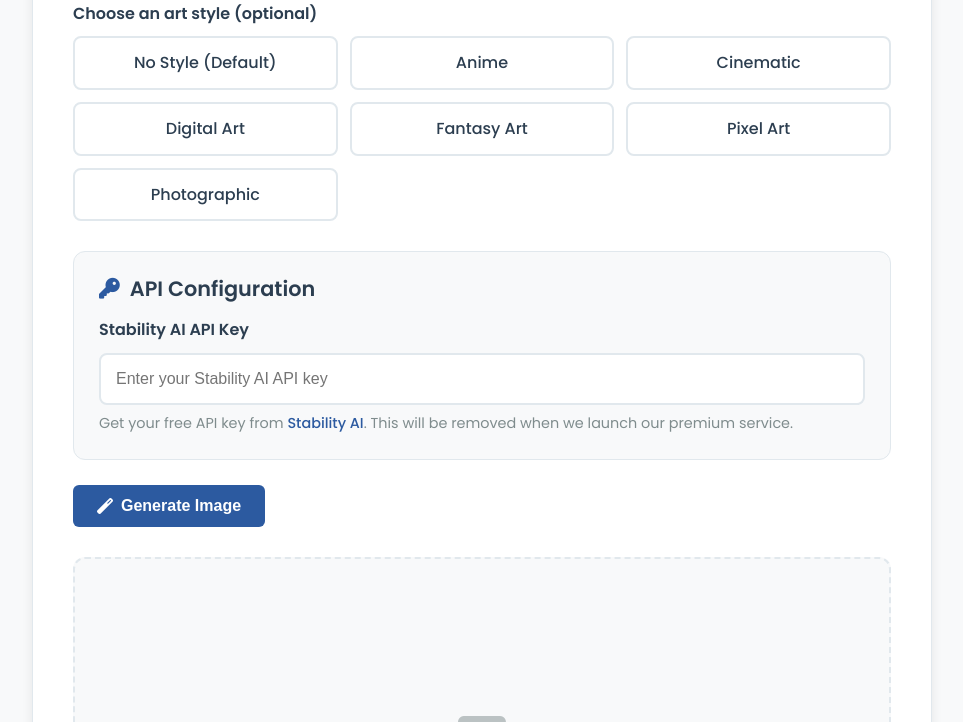
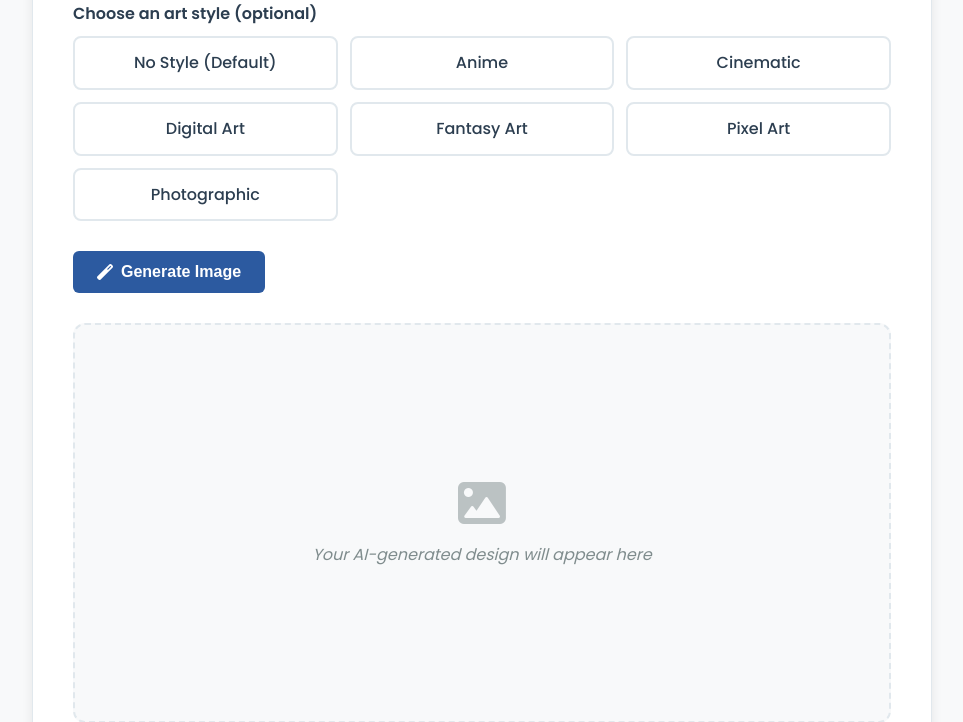
Before and after one commit to activemedia12/Inventory, a PHP site: page /website/ai_image.php in a window 1280 px wide. Shown: the part 919-1641 px from the top of the page, without its empty margins (158-1121 px from the left). Run offline with PHP 8.4, Linux system fonts and the light colour scheme; a user stored in the database is signed in; data comes from the database, SQL or seed files in the repository.

Commit message:
no more api type

```diff
--- a/website/ai_image.php
+++ b/website/ai_image.php
@@ -412,6 +412,7 @@ $cart_count = $row['total_items'] ? $row['total_items'] : 0;
             border-radius: 12px;
             margin-bottom: 25px;
             border: 1px solid var(--border-color);
+            display: none;
         }
 
         .api-note {
@@ -684,19 +685,6 @@ $cart_count = $row['total_items'] ? $row['total_items'] : 0;
                     <input type="hidden" id="style" value="">
                 </div>
 
-                <!-- API Configuration -->
-                <div class="api-config-section">
-                    <h3 class="section-title">
-                        <i class="fas fa-key"></i> API Configuration
-                    </h3>
-                    <label for="api-key">Stability AI API Key</label>
-                    <input type="password" id="api-key" placeholder="Enter your Stability AI API key">
-                    <div class="api-note">
-                        Get your free API key from <a href="https://platform.stability.ai/" target="_blank">Stability AI</a>.
-                        This will be removed when we launch our premium service.
-                    </div>
-                </div>
-
                 <!-- Generate Button -->
                 <button id="generate-btn" class="btn btn-primary">
                     <i class="fas fa-magic"></i> Generate Image
@@ -836,7 +824,6 @@ $cart_count = $row['total_items'] ? $row['total_items'] : 0;
             const removeBgBtn = document.getElementById('remove-bg-btn');
             const promptInput = document.getElementById('prompt');
             const styleInput = document.getElementById('style');
-            const apiKeyInput = document.getElementById('api-key');
             const outputImage = document.getElementById('output-image');
             const placeholder = document.getElementById('placeholder');
             const loading = document.getElementById('loading');
@@ -923,18 +910,13 @@ $cart_count = $row['total_items'] ? $row['total_items'] : 0;
             generateBtn.addEventListener('click', async function() {
                 const prompt = promptInput.value.trim();
                 const style = styleInput.value;
-                const apiKey = apiKeyInput.value.trim();
+                const apiKey = 'sk-kv3K4PjP2I6egGj8CgnaUfjDincIKv9463dpFQYZ1VxwTZck';
 
                 errorMessage.style.display = 'none';
                 successMessage.style.display = 'none';
 
                 if (!prompt) {
                     showError('Please describe the image you want to generate');
-                    return;
-                }
-
-                if (!apiKey) {
-                    showError('Please enter your Stability AI API key');
                     return;
                 }
 
```
